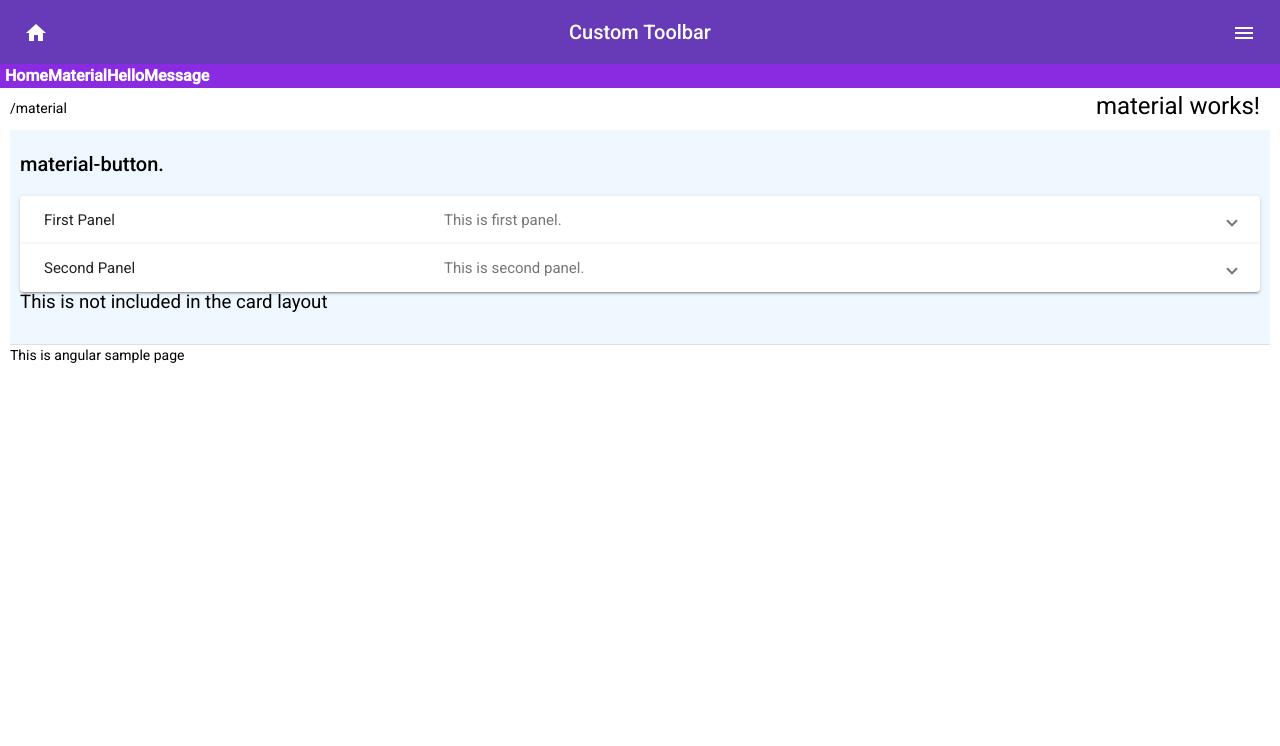
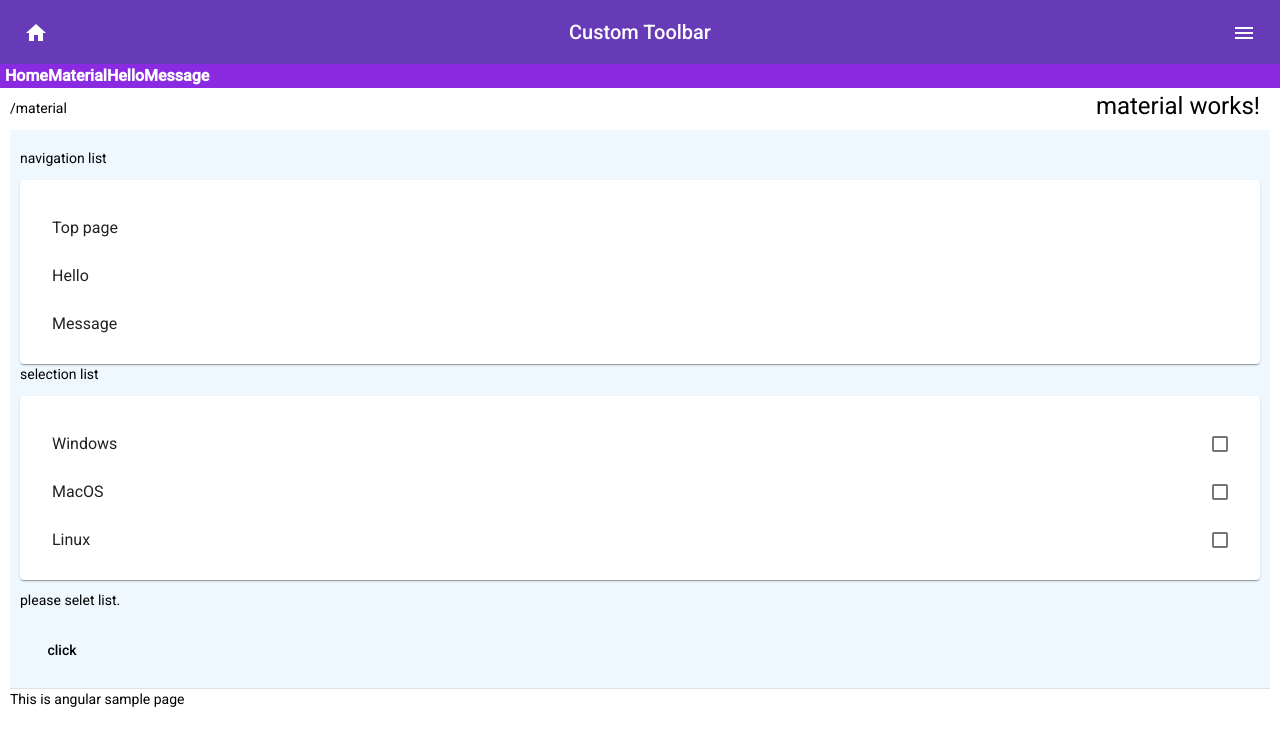
Before and after one commit to sqrmyy/angular-app, an Angular app: page /material in a window 1280 px wide. Shown: the top 746 px of the page. Built offline with nearby package versions, Linux system fonts and the light colour scheme.

Commit message:
mat-list

```diff
--- a/src/app/app.module.ts
+++ b/src/app/app.module.ts
@@ -18,6 +18,7 @@
 import { MatDividerModule } from '@angular/material/divider'
 import { MatCardModule } from '@angular/material/card'
 import { MatExpansionModule } from '@angular/material/expansion'
+import { MatListModule } from '@angular/material/list'
 
 import { AppComponent } from './app.component';
 import { HelloComponent } from './hello/hello.component';
@@ -60,6 +61,7 @@
     MatDividerModule,
     MatCardModule,
     MatExpansionModule,
+    MatListModule,
     BrowserAnimationsModule
   ],
   providers: [],
--- a/src/app/material/material.component.html
+++ b/src/app/material/material.component.html
@@ -1,35 +1,25 @@
 <div class="container">
     <h1>material works!</h1>
     <div>
-        <h2>material-button.</h2>
-
-        <mat-accordion>
-            <mat-expansion-panel>
-                <mat-expansion-panel-header>
-                    <mat-panel-title>First Panel</mat-panel-title>
-                    <mat-panel-description>This is first panel.</mat-panel-description>
-                </mat-expansion-panel-header>
-                <div>
-                    <h2>First Panel</h2>
-                    <p>これは１つ目のパネルのコンテンツです。</p>
-                </div>
-                <mat-action-row>
-                    <button mat-button>Click</button>
-                </mat-action-row>
-            </mat-expansion-panel>
-
-            <mat-expansion-panel>
-                <mat-expansion-panel-header>
-                    <mat-panel-title>Second Panel</mat-panel-title>
-                    <mat-panel-description>This is second panel.</mat-panel-description>
-                </mat-expansion-panel-header>
-                <div>
-                    <h2>Second Panel</h2>
-                    <p>これは２つ目のパネルのコンテンツです。</p>
-                </div>
-            </mat-expansion-panel>
-        </mat-accordion>
-
-        <p class="message">This is not included in the card layout</p>
+        <p>navigation list</p>
+        <form [formGroup]="myControl">
+            <mat-card>
+                <mat-nav-list>
+                    <a mat-list-item routerLink="">Top page</a>
+                    <a mat-list-item routerLink="/hello">Hello</a>
+                    <a mat-list-item routerLink="/msg">Message</a>
+                </mat-nav-list>
+            </mat-card>
+            <p>selection list</p>
+            <mat-card>
+                <mat-selection-list formControlName="list1">
+                    <mat-list-option value="win">Windows</mat-list-option>
+                    <mat-list-option value="mac">MacOS</mat-list-option>
+                    <mat-list-option value="lix">Linux</mat-list-option>
+                </mat-selection-list>
+            </mat-card>
+        </form>
     </div>
+    <p>{{message}}</p>
+    <button mat-button (click)="click()">click</button>
 </div>
--- a/src/app/material/material.component.ts
+++ b/src/app/material/material.component.ts
@@ -13,9 +13,9 @@
   constructor() { }
 
   ngOnInit(): void {
-    this.message = 'please selet button'
+    this.message = 'please selet list.'
     this.myControl = new FormGroup({
-      picker1: new FormControl(new Date()),
+      list1: new FormControl(''),
     })
   }
 
```
